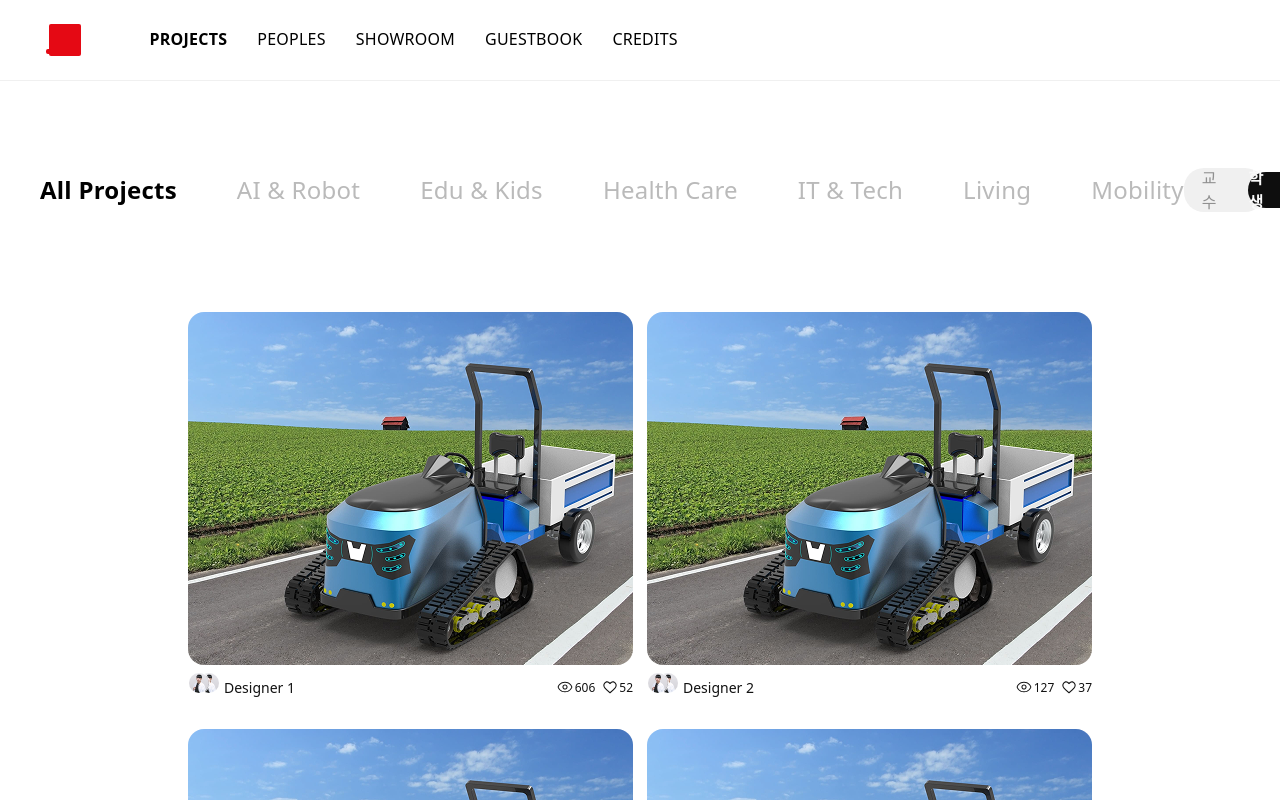
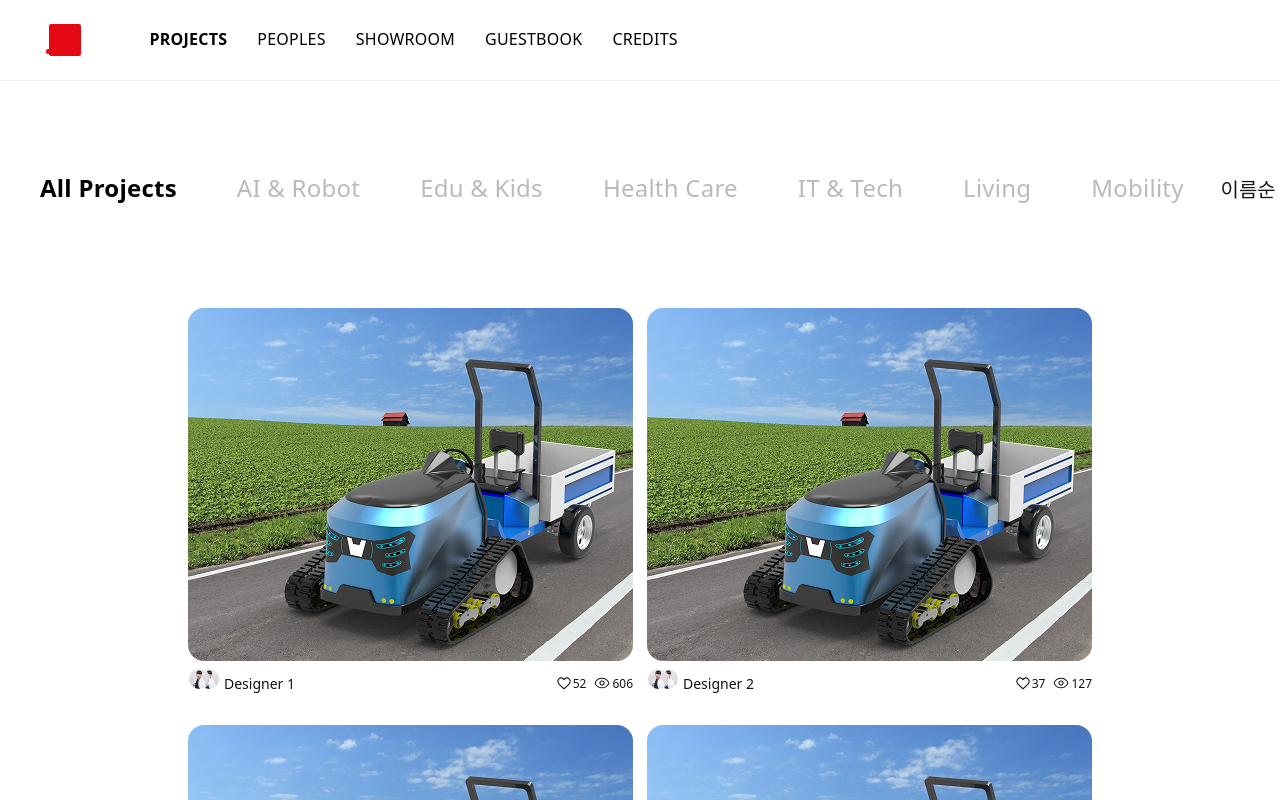
Before and after one commit to Suminseong/TU2025gradulate, a React (Vite) app in the folder 2025.gradulate/: page /projects in a window 1280 px wide. Shown: the top 800 px of the page. Built offline with nearby package versions, Linux system fonts and the light colour scheme.

Commit message:
feat: Add Dropdown component and integrate with CategoryNav; update DropdownBtn and DropdownMenu styles

```diff
--- a/2025.gradulate/src/jsx/atom/DropdownBtn.jsx
+++ b/2025.gradulate/src/jsx/atom/DropdownBtn.jsx
@@ -19,7 +19,7 @@ export default function DropdownBtn({
         width: '120px',
         height: '40px',
         flexDirection: 'row',
-        justifyContetn: 'flex-end',
+        justifyContent: 'flex-end',
         alignItems: 'center',
 
     }
@@ -42,6 +42,11 @@ export default function DropdownBtn({
     }
 
     return (
-
+        <div style={{ ...dropdownWrapperStyle, ...style }}>
+            <p style={{ ...dropdownTextStyle }}>{label}</p>
+            <div style={{ ...dropdownIconStyle }}>
+                <img src="../icons/arrowDropdownIcon.svg" alt="dropdownIcon" />
+            </div>
+        </div>
     )
 }
--- /dev/null
+++ b/2025.gradulate/src/jsx/atom/DropdownMenu.jsx
@@ -0,0 +1,92 @@
+// DropdownMenu.jsx
+import React from 'react';
+import PropsTypes from 'prop-types';
+
+/**
+ * 드롭다운 메뉴 컴포넌트
+ */
+
+export default function DropdownMenu({
+    options,
+    onSelect,
+    style,
+    isOpen,
+    position
+}) {
+
+    const dropdownMenuStyle = {
+        // display: isOpen ? 'flex' : 'none',
+        // 기능 확정되면 위 부분 주석 해제
+        display: 'flex',
+        flexDirection: 'column',
+        position: 'absolute',
+        top: 'calc(100% + 8px)',
+        right: 0,
+        width: 'auto',
+        minWidth: 'px',
+        height: 'auto',
+        // 패딩 좌우 25px, 상하 10px
+        padding: '10px 25px',
+        // 백그라운드 컬러 #FFF 80%
+        backgroundColor: 'rgba(255, 255, 255, 0.8)',
+        // 백그라운드 블러 강도 4px
+        backdropFilter: 'blur(4px)',
+        // 박스 쉐도우 #000 15% X:0, Y:0, 블러: 6px, 확산: 2px
+        boxShadow: '0px 0px 6px 2px rgba(0, 0, 0, 0.15)',
+        borderRadius: '16px',
+        gap: '10px',
+        zIndex: 10,
+
+
+    }
+
+    const dropdownItemStyle = {
+        display: 'flex',
+        width: '90px',
+        height: '20px',
+        margin: '0',
+        padding: '0'
+    }
+
+    const itemTextStyle = {
+        fontFamily: 'Pretendard, system-ui, -apple-system, Segoe UI, Roboto, Noto Sans KR, Arial, sans-serif',
+        fontSize: '16px',
+        fontWeight: '500',
+        color: '#191919',
+        cursor: 'pointer',
+        margin: '0',
+        padding: '0'
+    }
+
+    // css 확인용, 기능 추가되면 위에 스타일에 논리 연산자로 결합예정
+    const itemTextNoneSelectStyle = {
+        color: '#bababa',
+        fontWeight: '400'
+    }
+
+    return (
+        <div style={{ ...dropdownMenuStyle}}>
+            {/* {options.map((option, index) => (
+                <div key={index} style={{ ...dropdownItemStyle }} onClick={() => onSelect(option)}>
+                    <p style={{ ...itemTextStyle }}>{option}</p>
+                </div>
+            ))} */}
+            {/* 기능 확정되면 위 부분 주석 해제 or 새로운 기능 추가 */}
+            <div style={{ ...dropdownItemStyle }} onClick={() => onSelect('이름순')}>
+                <p style={{ ...itemTextStyle }}>이름순</p>
+            </div>
+            <div style={{ ...dropdownItemStyle }} onClick={() => onSelect('좋아요순')}>
+                <p style={{ ...itemTextStyle, ...itemTextNoneSelectStyle }}>좋아요순</p>
+            </div>
+            <div style={{ ...dropdownItemStyle }} onClick={() => onSelect('조회수순')}>
+                <p style={{ ...itemTextStyle, ...itemTextNoneSelectStyle }}>조회수순</p>
+            </div>
+            <div style={{ ...dropdownItemStyle }} onClick={() => onSelect('팀작우선')}>
+                <p style={{ ...itemTextStyle, ...itemTextNoneSelectStyle }}>팀작우선</p>
+            </div>
+            <div style={{ ...dropdownItemStyle }} onClick={() => onSelect('개인작우선')}>
+                <p style={{ ...itemTextStyle, ...itemTextNoneSelectStyle }}>개인작우선</p>
+            </div>
+        </div>
+    );
+}
--- a/2025.gradulate/src/jsx/atom/ProjectCard.jsx
+++ b/2025.gradulate/src/jsx/atom/ProjectCard.jsx
@@ -2,7 +2,7 @@
 import PropTypes from 'prop-types';
 
 // 프로젝트 카드 컴포넌트
-export default function ProjectCard({ titleKor, titleEng, nameEng, view, like}) {
+export default function ProjectCard({ titleKor, titleEng, nameEng, view, like }) {
     const cardWrapperStyle = {
         display: 'flex',
         flexDirection: 'column',
@@ -37,10 +37,42 @@ export default function ProjectCard({ titleKor, titleEng, nameEng, view, like})
         background: 'linear-gradient(180deg, rgba(102, 102, 102, 0) 0%, rgba(0, 0, 0, 0.6) 100%)',
         position: 'absolute',
         // 백그라운드 블러 강도 8px
-        backdropFilter: 'blur(8px)',
+        backdropFilter: 'blur(4px)',
         opacity: 0,
         transition: 'opacity 0.3s ease-in-out',
         cursor: 'pointer',
+    };
+
+    const cardTitleWrapperStyle = {
+        display: 'flex',
+        flexDirection: 'column',
+        alignItems: 'flex-start',
+        justifyContent: 'center',
+        position: 'absolute',
+        bottom: '22px',
+        left: '20px',
+        width: 'auto',
+        height: '46px'
+    };
+
+    const cardMainTitleStyle = {
+        fontFamily: 'Pretendard, system-ui, -apple-system, Segoe UI, Roboto, Noto Sans KR, Arial, sans-serif',
+        fontSize: '24px',
+        fontWeight: '700',
+        margin: '0',
+        padding: '0',
+        width: 'auto',
+        color: '#FFFFFF'
+    };
+
+    const cardSubTitleStyle = {
+        fontFamily: 'Pretendard, system-ui, -apple-system, Segoe UI, Roboto, Noto Sans KR, Arial, sans-serif',
+        fontSize: '12px',
+        fontWeight: '400',
+        margin: '0',
+        padding: '0',
+        width: 'auto',
+        color: '#FFFFFF'
     };
 
     const cardTextWrapperStyle = {
@@ -121,27 +153,43 @@ export default function ProjectCard({ titleKor, titleEng, nameEng, view, like})
         color: '#121212'
     };
 
+        // 호버 시 opacity 1
+    const handleMouseEnter = (e) => {
+        const hoverDiv = e.currentTarget.querySelector('.card-hover');
+        hoverDiv.style.opacity = 1;
+    };
+    const handleMouseLeave = (e) => {
+        const hoverDiv = e.currentTarget.querySelector('.card-hover');
+        hoverDiv.style.opacity = 0;
+    }
+
     return (
-        <div style={{...cardWrapperStyle}}>
-            <div style={{ ...cardImageWrapperStyle}}>
-                <img style={{...cardImageStyle}} src="../public/thumbnailExample.png" alt="Project" />
+        <div style={{ ...cardWrapperStyle }}>
+            <div style={{ ...cardImageWrapperStyle }} onMouseEnter={handleMouseEnter} onMouseLeave={handleMouseLeave}>
+                <div className="card-hover" style={{ ...cardImageHoverStyle }}>
+                    <div style={{ ...cardTitleWrapperStyle }}>
+                        <p style={{ ...cardSubTitleStyle }}>{titleKor}</p>
+                        <p style={{ ...cardMainTitleStyle }}>{titleEng}</p>
+                    </div>
+                </div>
+                <img style={{ ...cardImageStyle }} src="../public/thumbnailExample.png" alt="Project" />
             </div>
-            <div style={{...cardTextWrapperStyle}}>
-                <div style={{...cardProfileWrapperStyle}}>
-                    <div style={{...cardProfileImageWrapperStyle}}>
-                        <img style={{...cardProfileImageStyle}} src="../public/김예준.jpg" alt="Profile1" />
-                        <img style={{...cardProfileImageStyle, ...secondProfileStyle}} src="../public/김예준.jpg" alt="Profile2" />
+            <div style={{ ...cardTextWrapperStyle }}>
+                <div style={{ ...cardProfileWrapperStyle }}>
+                    <div style={{ ...cardProfileImageWrapperStyle }}>
+                        <img style={{ ...cardProfileImageStyle }} src="../public/김예준.jpg" alt="Profile1" />
+                        <img style={{ ...cardProfileImageStyle, ...secondProfileStyle }} src="../public/김예준.jpg" alt="Profile2" />
                     </div>
-                    <p style={{...cardNameTextStyle}}>{nameEng}</p>
+                    <p style={{ ...cardNameTextStyle }}>{nameEng}</p>
                 </div>
-                <div style={{...cardIconWrapperStyle}}>
-                    <div style={{...cardIconStyle}}>
+                <div style={{ ...cardIconWrapperStyle }}>
+                    <div style={{ ...cardIconStyle }}>
+                        <img src="../public/icons/likeIcon.svg" alt="LikeIcon" />
+                        <p style={{ ...cardIconTextStyle }}>{like}</p>
+                    </div>
+                    <div style={{ ...cardIconStyle }}>
                         <img src="../public/icons/viewIcon.svg" alt="ViewIcon" />
-                        <p style={{...cardIconTextStyle}}>{view}</p>
-                    </div>
-                    <div style={{...cardIconStyle}}>
-                        <img src="../public/icons/likeIcon.svg" alt="LikeIcon" />
-                        <p style={{...cardIconTextStyle}}>{like}</p>
+                        <p style={{ ...cardIconTextStyle }}>{view}</p>
                     </div>
                 </div>
             </div>
--- a/2025.gradulate/src/jsx/molecule/CategoryNav.jsx
+++ b/2025.gradulate/src/jsx/molecule/CategoryNav.jsx
@@ -2,6 +2,7 @@
 import React from 'react';
 import ToggleBtn from '../atom/ToggleBtn';
 import CategoryNavBtn from '../atom/CategoryNavBtn';
+import Dropdown from '../molecule/Dropdown';
 import { useEffect } from 'react';
 
 /**
@@ -69,12 +70,7 @@ export default function CategoryNav({ onCategoryChange, onToggleChange, type })
                         />
                     ))}
                 </div>
-                {/* 이 부분은 atom에서 드롭다운 버튼 만들어서 교체해야함 */}
-                <ToggleBtn
-                    path={isToggleActive ? 'professor' : 'student'}
-                    isActive={isToggleActive}
-                    onClick={handleToggle}
-                />
+                <Dropdown label={"이름순"} onSelect={setActiveProjectCategory} />
             </div>
         );
     }
--- /dev/null
+++ b/2025.gradulate/src/jsx/molecule/Dropdown.jsx
@@ -0,0 +1,66 @@
+// Dropdown.jsx
+import React from 'react';
+import PropTypes from 'prop-types';
+import DropdownBtn from '../atom/DropdownBtn';
+import DropdownMenu from '../atom/DropdownMenu';
+
+/**
+ * 드롭다운 컴포넌트
+ */
+
+export default function Dropdown({
+    label,
+    options,
+    onSelect,
+    style,
+    filter
+}) {
+    const [isOpen, setIsOpen] = React.useState(false);
+    const [position, setPosition] = React.useState({ top: 0, left: 0 });
+    const dropdownRef = React.useRef(null);
+
+    const handleButtonClick = () => {
+        if (dropdownRef.current) {
+            const rect = dropdownRef.current.getBoundingClientRect();
+            setPosition({ top: rect.bottom + window.scrollY, left: rect.left + window.scrollX });
+        }
+        setIsOpen((prev) => !prev);
+    }
+
+    const handleSelect = (option) => {
+        if (onSelect) {
+            onSelect(option);
+        }
+        setIsOpen(false);
+    }
+
+    return (
+        <div ref={dropdownRef} style={{ position: 'relative', ...style }}>
+            <div onClick={handleButtonClick}>
+                <DropdownBtn label={label} options={options} onSelect={onSelect} style={{}} filter={filter} />
+            </div>
+            {isOpen && (
+                <DropdownMenu
+                    options={options}
+                    onSelect={handleSelect}
+                    style={{}}
+                    isOpen={isOpen}
+                    position={position}
+                />
+            )}
+        </div>
+    )
+}
+
+Dropdown.propTypes = {
+    label: PropTypes.string.isRequired,
+    options: PropTypes.arrayOf(PropTypes.string).isRequired,
+    onSelect: PropTypes.func.isRequired,
+    style: PropTypes.object,
+    filter: PropTypes.string
+};
+
+Dropdown.defaultProps = {
+    style: {},
+    filter: ''
+};
```
Also changed, not shown: 2025.gradulate/src/data/developMemo.txt.
